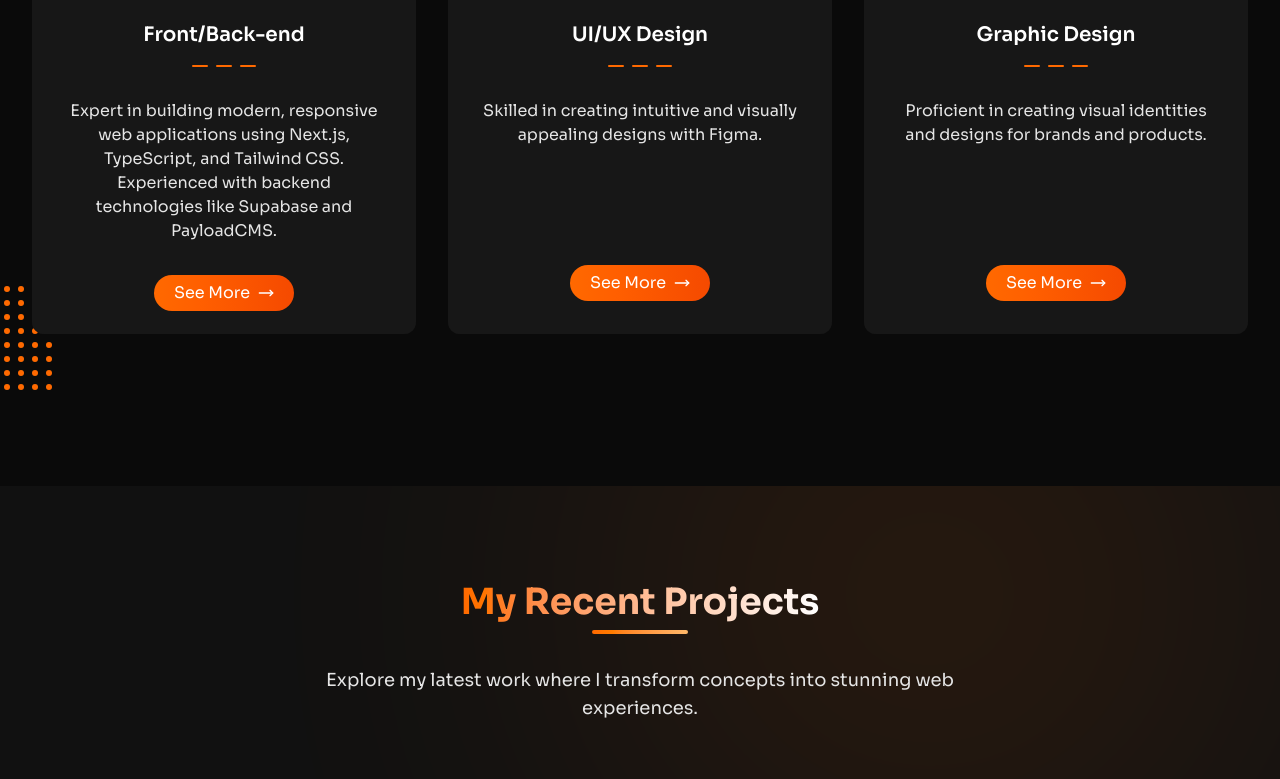
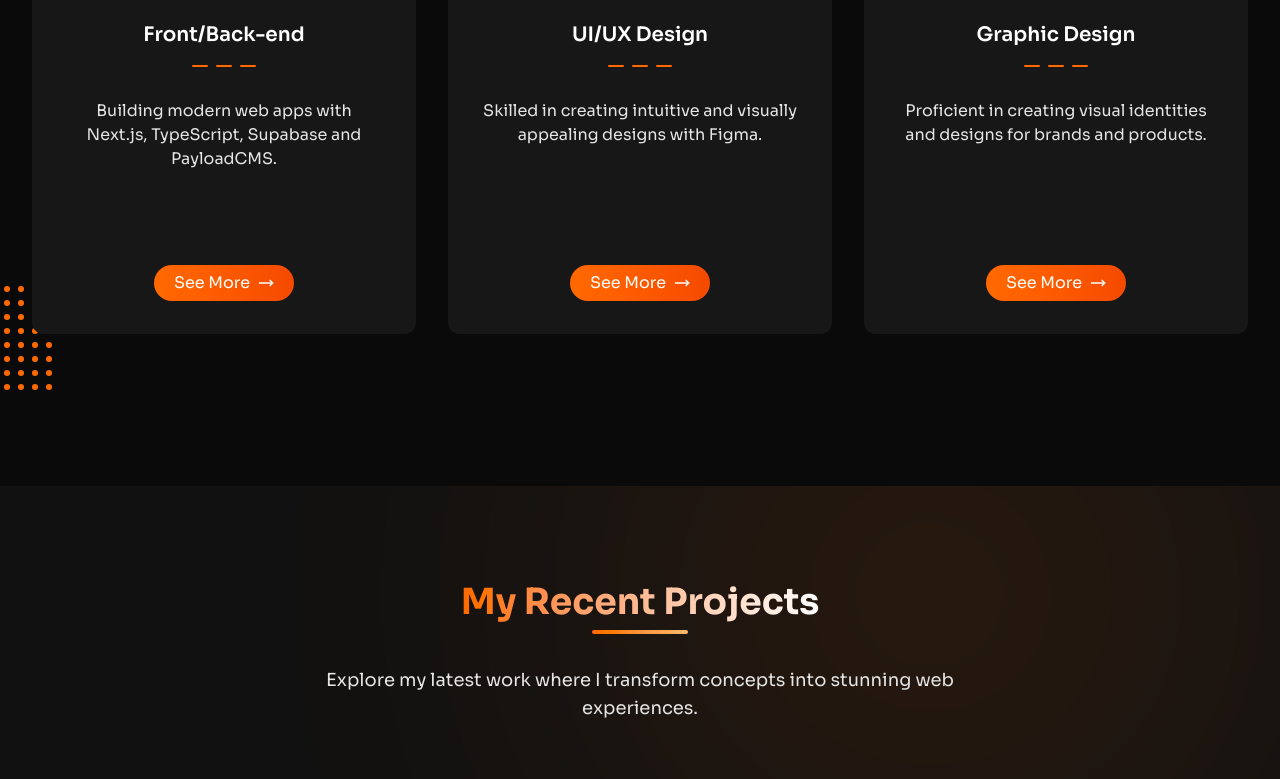
Before and after one commit to thibovonderlynckllc/tv-portfolio, a Next.js app: page / in a window 1280 px wide. Shown: the part 1161-1940 px from the top of the page. Built offline with nearby package versions, Linux system fonts and the light colour scheme.

Commit message:
Shorten front/back-end skill description

```diff
--- a/src/app/data/skills.ts
+++ b/src/app/data/skills.ts
@@ -8,7 +8,7 @@ export interface Skill {
 export const skills: Skill[] = [
   {
     title: 'Front/Back-end',
-    description: 'Expert in building modern, responsive web applications using Next.js, TypeScript, and Tailwind CSS. Experienced with backend technologies like Supabase and PayloadCMS.',
+    description: 'Building modern web apps with Next.js, TypeScript, Supabase and PayloadCMS.',
     highlight: true,
     image: '/images/icons/frontend.svg',
   },
```
